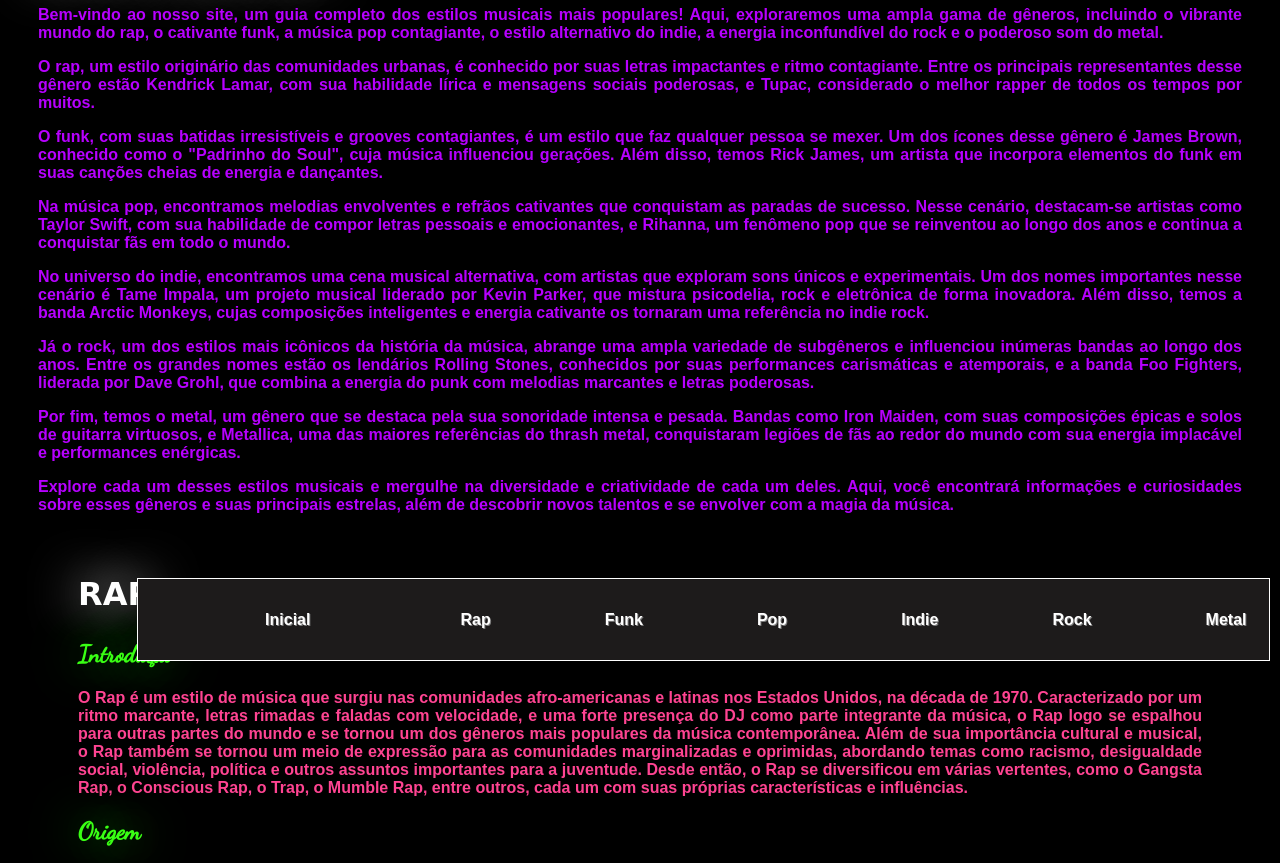
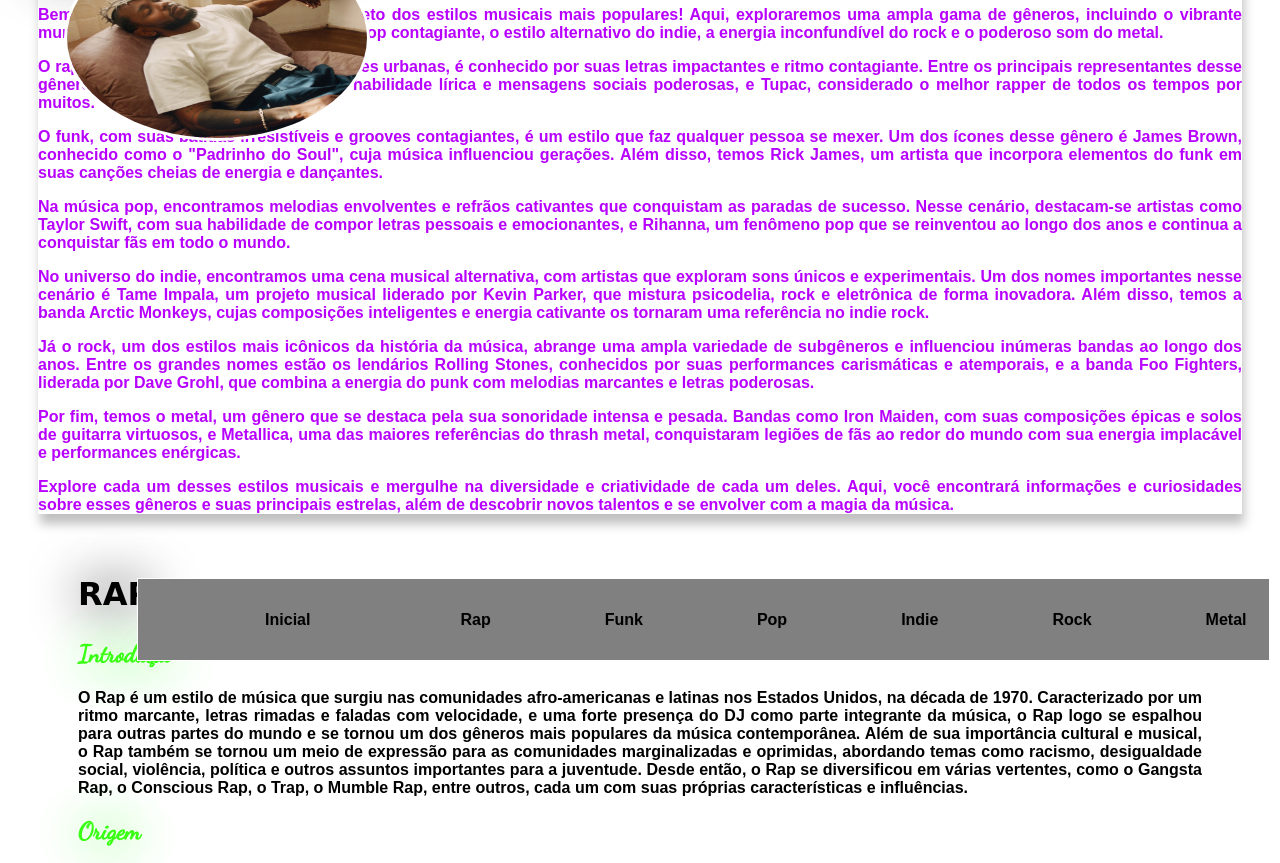
Before and after one commit to KauaCampos/TP1_repository, a plain HTML site: page tp1.html in a window 1280 px wide. Shown: the part 129-992 px from the top of the page. Drawn offline with Linux system fonts and the light colour scheme; a web font is replaced by a local one.

Commit message:
Implementação do JavaScript e atualização do CSS

```diff
--- a/style.css
+++ b/style.css
@@ -3,12 +3,12 @@
 @import url('https://fonts.googleapis.com/css2?family=Caveat&display=swap');
 
 body {
-    background-color: rgb(0, 0, 0);
+    background-color: rgb(255, 255, 255);
     padding: 30px;
 }
 
 main {
-    background-color: rgb(0, 0, 0);
+    background-color: rgb(255, 255, 255);
     padding: 10px 40px 40px 40px;
 }
 
@@ -17,8 +17,8 @@ li,
 a {
     font-family: Arial, Helvetica, sans-serif;
     font-weight: 600;
-    color: white;
-
+    color: rgb(0, 0, 0);
+    text-align: justify;
 }
 
 li {
@@ -31,8 +31,8 @@ li {
 }
 
 .tituloPrincipal {
-    color: rgb(255, 255, 255);
-    text-shadow: 0 0 50px rgb(255, 255, 255);
+    color: rgb(0, 0, 0);
+    text-shadow: 0 0 50px rgb(0, 0, 0);
     font-family: 'Rubik Puddles', cursive;
     font-size: xx-large;
 }
@@ -88,24 +88,8 @@ li {
     width: auto;
 }
 
-.pIntroducao {
-    color: #ff4492;
-    text-align: justify;
-}
-
-.pOrigem {
-    color: #1100ff;
-    text-align: justify;
-}
-
 .PrincipaisCantores {
     margin-bottom: 40px;
-}
-
-.PrincipaisCantores>p,
-li {
-    color: aqua;
-    text-align: justify;
 }
 
 audio {
@@ -120,7 +104,7 @@ article {
 }
 
 header {
-    background-color: rgba(0, 0, 0, .95);
+    background-color: rgba(255, 255, 255, 0.95);
     box-shadow: 2px 10px 10px rgba(0, 0, 0, .25);
     padding-top: 1em;
     margin-bottom: 25px;
@@ -164,9 +148,15 @@ img {
 }
 
 nav {
-    background-color: rgb(29, 27, 27);
+    background-color: grey;
     position: fixed;
     border: white 1px solid;
     bottom: 10px;
     right: 10px;
 }
+
+.giphy-embed {
+        position: absolute;
+        top: 0;
+        left: 0;
+}
--- a/tp1.html
+++ b/tp1.html
@@ -587,7 +587,27 @@
 
             </div>
         </article>
+        <img src= "imagensCantores/kendrick.jpg" width="200" height="200" frameBorder="0"
+            class="giphy-embed" onmouseover="moveGif(event)"></img>
     </main>
 </body>
+<script>
+    function moveGif(event) {
+        var gif = event.target;
+        var bodyRect = document.body.getBoundingClientRect();
+
+        document.onmousemove = function (event) {
+            var x = event.clientX - bodyRect.left - (gif.width / 2);
+            var y = event.clientY - bodyRect.top - (gif.height / 2);
+
+            gif.style.transform = "translate(" + x + "px, " + y + "px)";
+        };
+
+        gif.onmouseout = function () {
+            gif.style.transform = "translate(0, 0)";
+            document.onmousemove = null;
+        };
+    }
+</script>
 
 </html>
```
Lines whose indentation alone changed are shown as unchanged.
